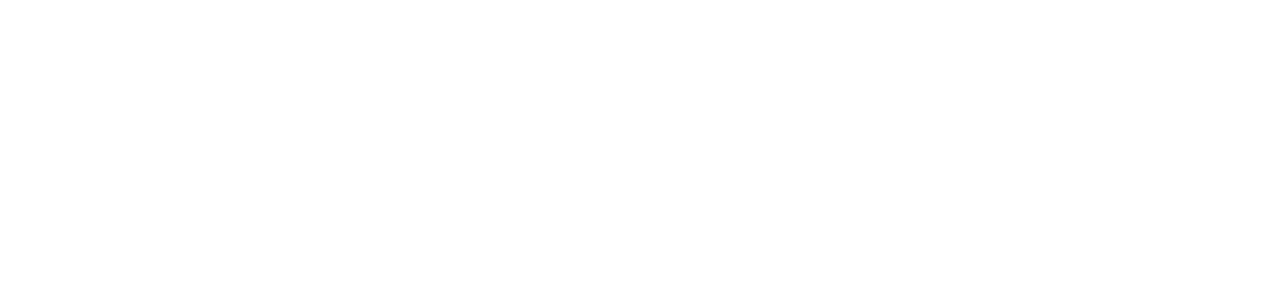
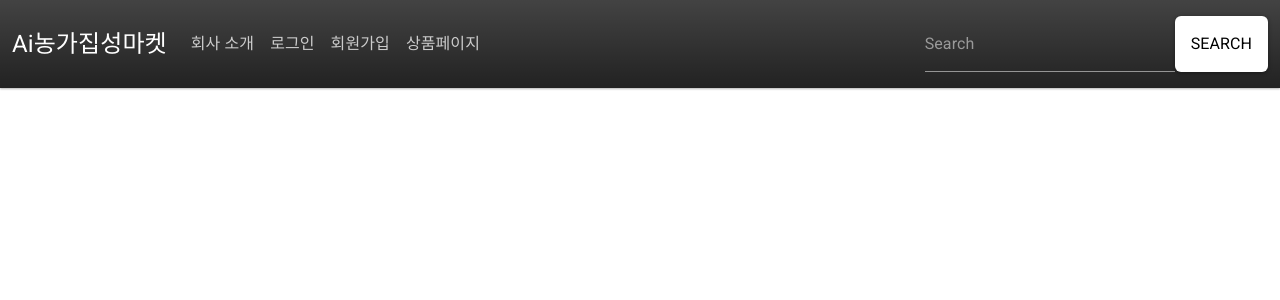
Before and after one commit to riha1432/SWEdu_Team_Prj, a React (Create React App) app in the folder site/: page /product in a window 1280 px wide. Before the commit this address had no page. Shown: the top 300 px of the page. Built offline with nearby package versions, Linux system fonts and the light colour scheme.

Commit message:
상품페이지 추가

```diff
--- a/site/src/App.js
+++ b/site/src/App.js
@@ -1,11 +1,12 @@
+/*eslint-disable*/
 import React from 'react';
 import './App.css';
 import { BrowserRouter as Router, Route, Routes } from 'react-router-dom';
 import Home from './pages/Home';
 import Login from './pages/login/Login';
 import Signup from './pages/signup/Signup';
+import Product from './pages/product/Product';
 import IntroductionPage from './pages/introduction/IntroductionPage';
-import logo from './logo.svg';
 import 'bootstrap/dist/css/bootstrap.min.css';
 
 
@@ -19,6 +20,7 @@
           <Route path="/login" element={<Login />} />
           <Route path="/signup" element={<Signup />} />
           <Route path='/introduction' element={<IntroductionPage />} />
+          <Route path='/product' element={<Product />} />
         </Routes>
       </Router>
   );
--- a/site/src/components/NavBar.js
+++ b/site/src/components/NavBar.js
@@ -24,7 +24,7 @@
                     <a className="nav-link" href="/signup">회원가입</a>
                   </li>
                   <li className="nav-item">
-                    <a className="nav-link" href="/Produt">상품페이지</a>
+                    <a className="nav-link" href="/Product">상품페이지</a>
                   </li>
 
 
--- a/site/src/pages/product/Product.js
+++ b/site/src/pages/product/Product.js
@@ -4,6 +4,21 @@
 import Footer from '../../components/Footer';
 
 
+function product() {
+    return(
+
+        <div>
+            <NavBar/>
 
 
-<NavBar/>
+
+
+        </div>
+
+
+    )
+
+}
+
+
+export default product;
```
